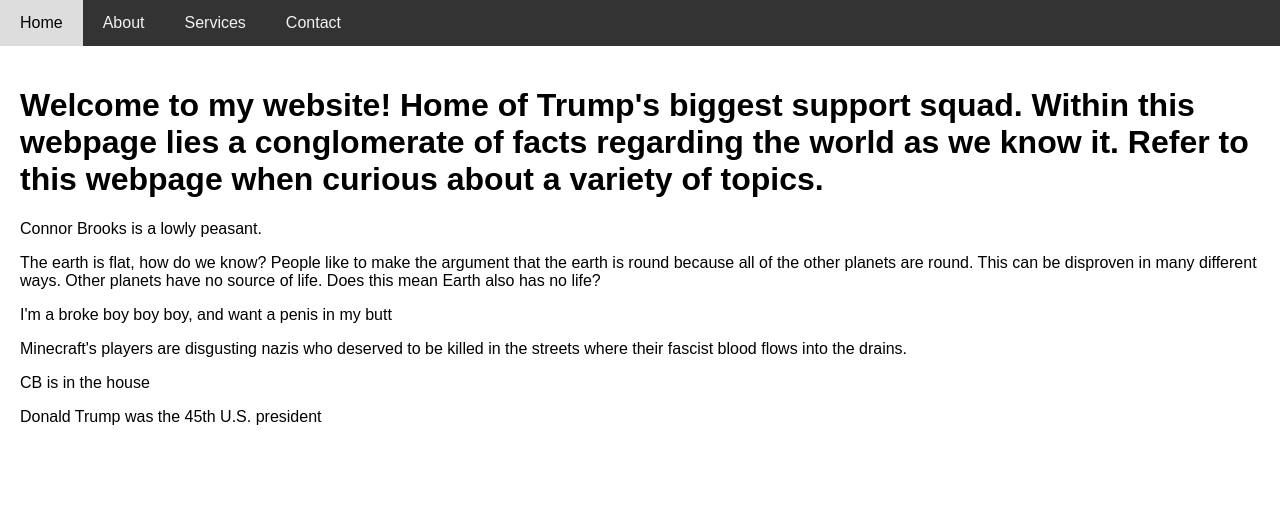
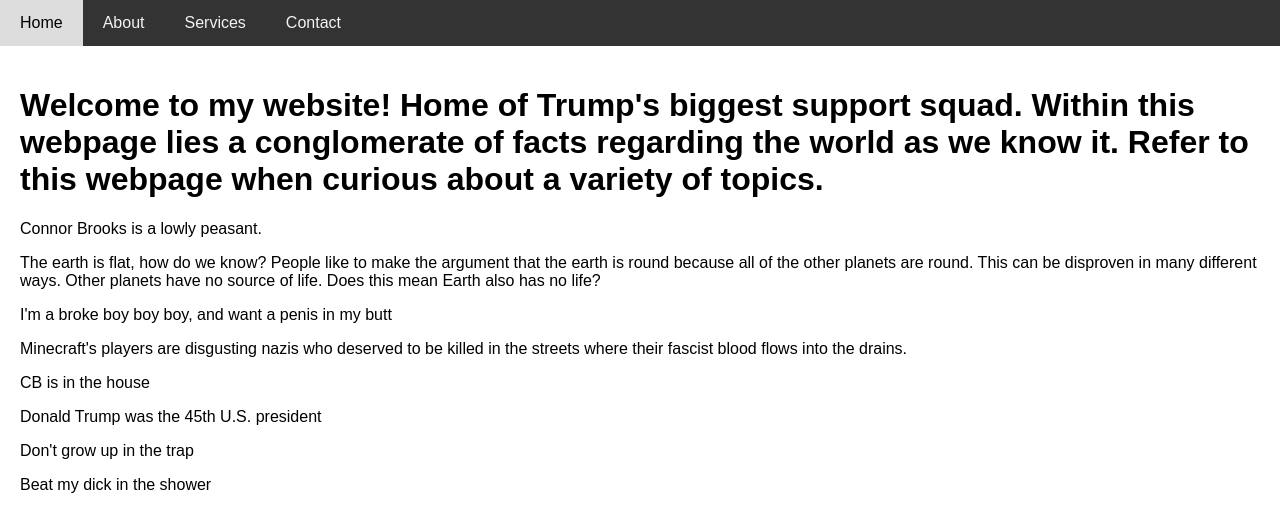
Before and after one commit to kono7/trumpfacts.xyz, a plain HTML site: page index.html in a window 1280 px wide. Drawn offline with Linux system fonts and the light colour scheme.

Commit message:
Update index.html

```diff
--- a/index.html
+++ b/index.html
@@ -55,6 +55,8 @@
         <p>Minecraft's players are disgusting nazis who deserved to be killed in the streets where their fascist blood flows into the drains.</p>
         <p>CB is in the house</p>
         <p>Donald Trump was the 45th U.S. president</p>
+        <p>Don't grow up in the trap</p>
+        <p>Beat my dick in the shower</p>
     </div>
 
 </body>
```
